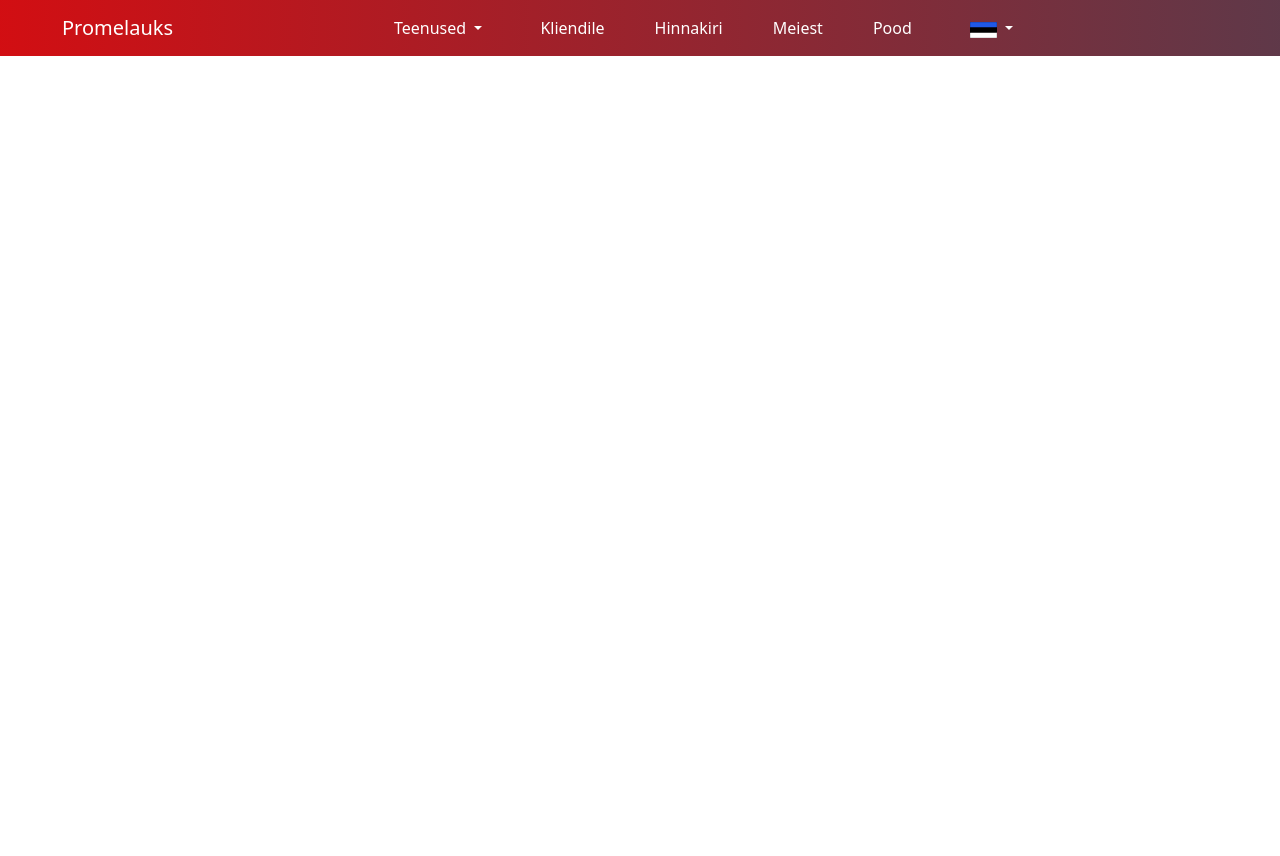
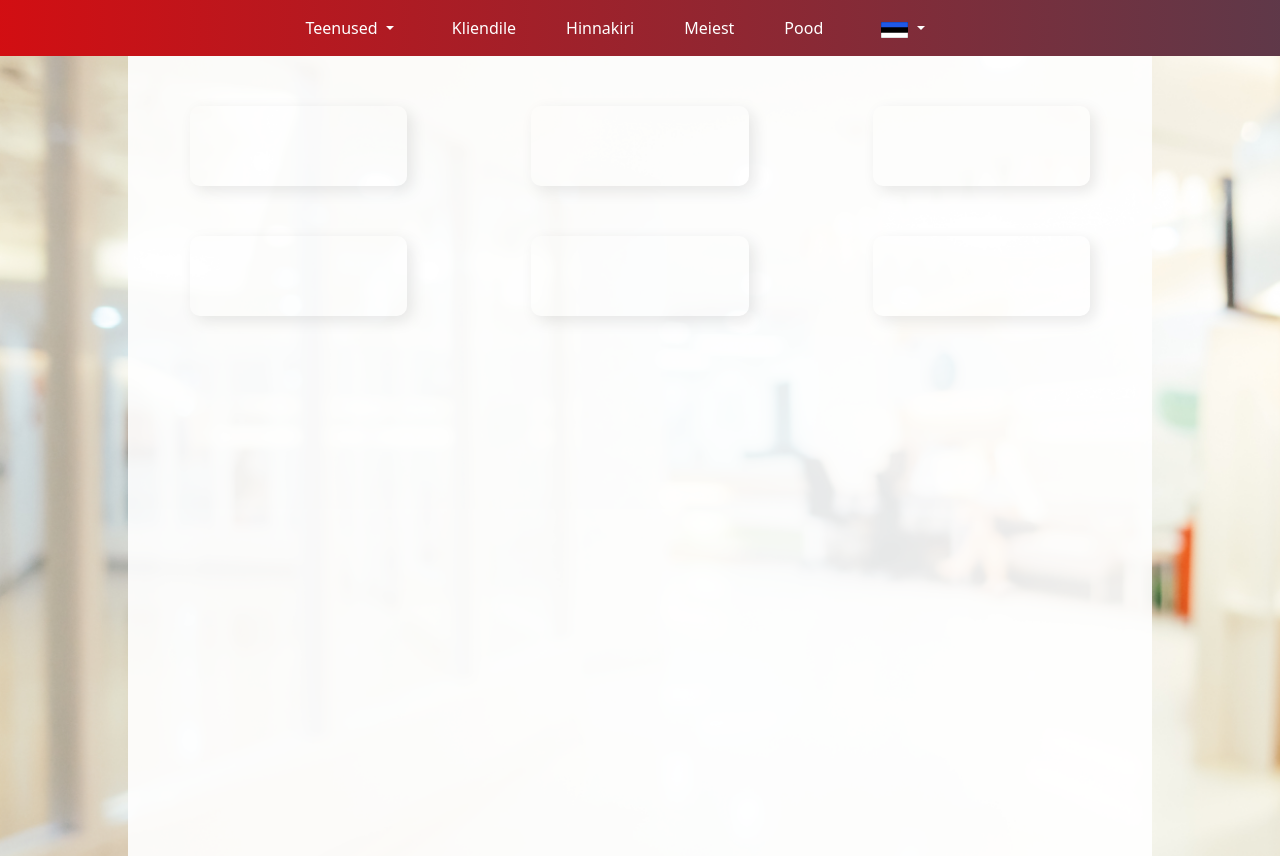
Before and after one commit to NightStalker12/NightStalker12.github.io, a plain HTML site: page index.html in a window 1280 px wide. Before the commit the page ends 800 px from the top, so only its background shows below. Drawn offline with nearby package versions, Linux system fonts and the light colour scheme; files that its build step writes are made by us from their sources.

Commit message:
Add files via upload
v2

```diff
--- a/index.html
+++ b/index.html
@@ -5,14 +5,13 @@
     <meta http-equiv="X-UA-Compatible" content="IE=edge">
     <meta name="viewport" content="width=device-width, initial-scale=1.0">
     <title>Document</title>
-    <link rel="stylesheet" href="css/bootstrap.min.css">
+    <link rel="stylesheet" href="bootstrap/dist/css/bootstrap.min.css">
     <link rel="stylesheet" href="css/styles.min.css">
 </head>
 <body>
     <header>
         <nav class="navbar navbar-expand-lg navbar-dark bg-dark">
             <div class="container-fluid">
-              <a class="navbar-brand" href="#">Promelauks</a>
               <button class="navbar-toggler" type="button" data-bs-toggle="collapse" data-bs-target="#navbarNavDarkDropdown" aria-controls="navbarNavDarkDropdown" aria-expanded="false" aria-label="Toggle navigation">
                 <span class="navbar-toggler-icon"></span>
               </button>
@@ -47,6 +46,34 @@
             </div>
           </nav>
     </header>
-    <script src = "js/bootstrap.min.js"> </script>
+    <div class="main">
+      <div class="main_service">
+        <div class="container">
+          <div class="row">
+            <div class="col col-lg-4 col-md-12 col-sm-12 col-s-12">
+              <div class="link"></div>
+            </div>
+            <div class="col col-lg-4 col-md-12 col-sm-12 col-s-12">
+              <div class="link"></div>
+            </div>
+            <div class="col col-lg-4 col-md-12 col-sm-12 col-s-12">
+              <div class="link"></div>
+            </div>
+          </div>
+          <div class="row">
+            <div class="col col-lg-4 col-md-12 col-sm-12 col-s-12">
+              <div class="link"></div>
+            </div>
+            <div class="col col-lg-4 col-md-12 col-sm-12 col-s-12">
+              <div class="link"></div>
+            </div>
+            <div class="col col-lg-4 col-md-12 col-sm-12 col-s-12">
+              <div class="link"></div>
+            </div>
+          </div>
+        </div>
+      </div>
+    </div>
+    <script src = "bootstrap/dist/js/bootstrap.min.js"> </script>
 </body>
 </html>
--- a/sass/_custom-navbar.sass
+++ b/sass/_custom-navbar.sass
@@ -3,15 +3,9 @@
         padding-top: 5px
     .navbar-nav .nav-link
         padding-bottom: 0px
-    .navbar-nav .nav-brand
-        left: 0px
-
-
 
 .navbar-nav
     margin: auto auto
-    .navbar-brand
-        left: 0px
 
     .nav-item
         &_custom
@@ -55,4 +49,4 @@
     color: white
 
 .navbar-brand
-    padding-left: 50px
+    margin-left: 50px
--- /dev/null
+++ b/sass/_main-screen.sass
@@ -0,0 +1,27 @@
+@media (max-width: 992px)
+    .col
+        margin-top: 5px
+
+
+.main
+    background: url('../images/bg_main.png') no-repeat
+    background-size: cover
+    height: 800px
+    width: 100%
+    &_service
+        background-color: #fff
+        background-position: center
+        margin-left: 10%
+        margin-right: 10%
+        height: 800px
+        opacity: 0.9
+.link
+    display: flex
+    height: 80px
+    justify-content: center
+    align-items: center
+    margin-top: 50px
+    margin-left: 50px
+    margin-right: 50px
+    box-shadow: 5px 5px 15px rgba(0, 0, 0, 0.1)
+    border-radius: 10px
--- a/sass/styles.sass
+++ b/sass/styles.sass
@@ -1 +1,2 @@
 @import '_custom-navbar'
+@import '_main-screen'
```
Also changed, not shown: bootstrap.min.css (added), bootstrap.min.js (added), css/fonts.min.css (added), css/styles.min.css.
